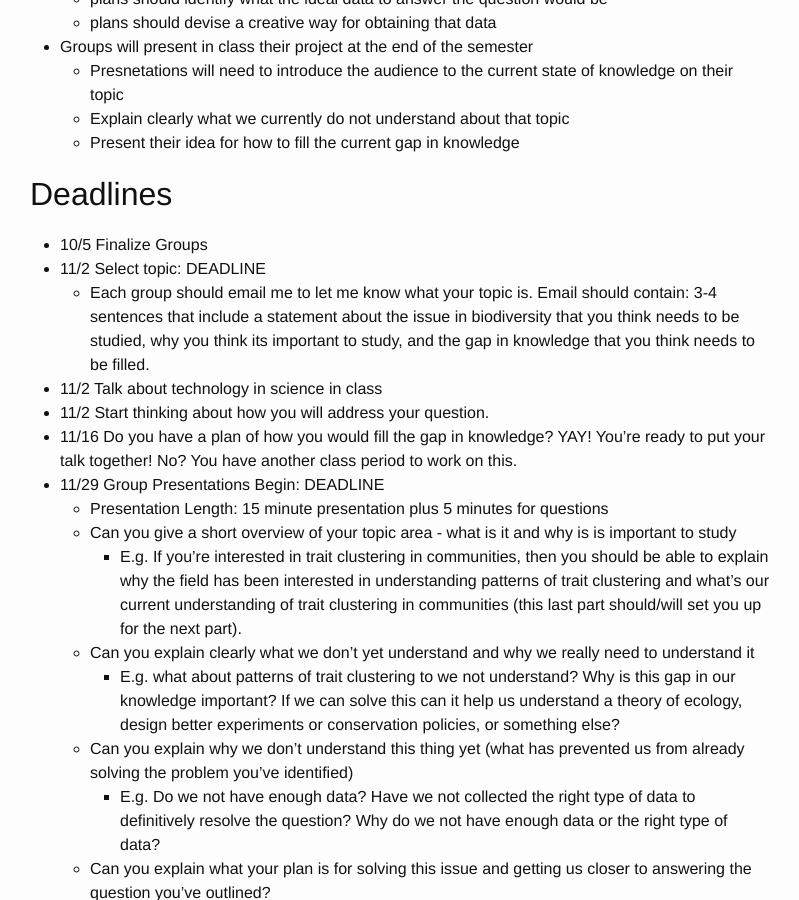
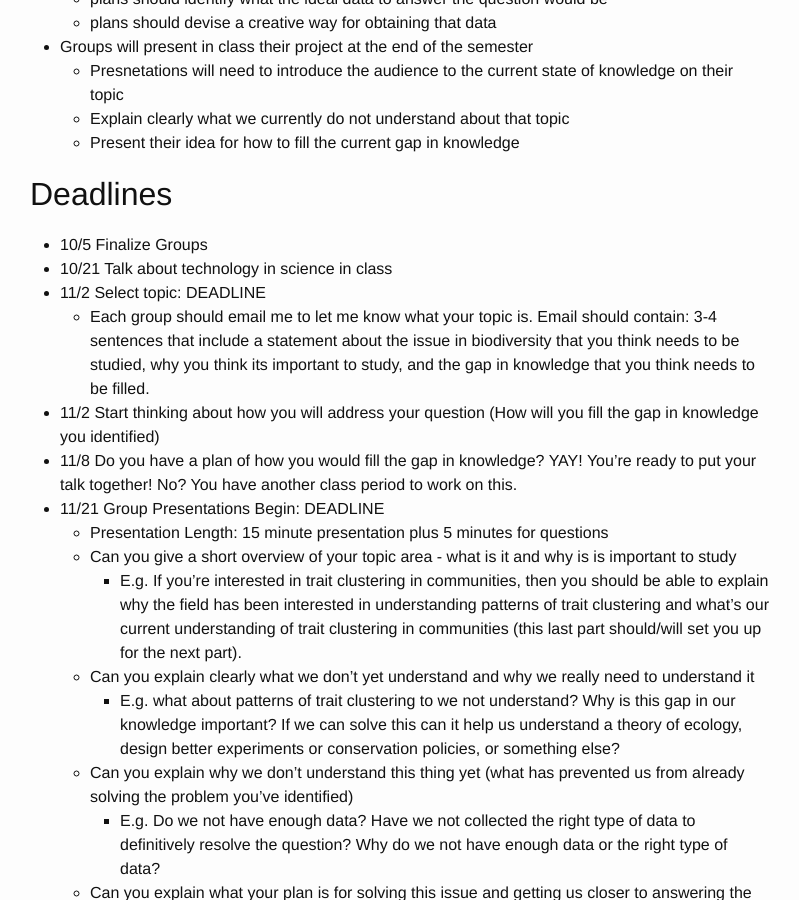
Before and after one commit to skmorgane/biodiversity-course, a Jekyll site: the page built from project.md, in a window 1280 px wide and 900 px high, scrolled down 935 px. Shown: the whole window, without its empty margins (240-1039 px from the left). Built offline with Jekyll 4.4.1, drawn with Linux system fonts in a browser that asks for light colours.

Commit message:
Fix deadline dates

```diff
--- a/project.md
+++ b/project.md
@@ -36,12 +36,12 @@ To work collaboratively on identifying a gap in our knowledge about biodiversity
 ## Deadlines
 
 * 10/5 Finalize Groups
+* 10/21 Talk about technology in science in class
 * 11/2 Select topic: DEADLINE
     * Each group should email me to let me know what your topic is. Email should contain: 3-4 sentences that include a statement about the issue in biodiversity that you think needs to be studied, why you think its important to study, and the gap in knowledge that you think needs to be filled.
-* 11/2 Talk about technology in science in class
-* 11/2 Start thinking about how you will address your question.
-* 11/16 Do you have a plan of how you would fill the gap in knowledge? YAY! You're ready to put your talk together! No? You have another class period to work on this.
-* 11/29 Group Presentations Begin: DEADLINE
+* 11/2 Start thinking about how you will address your question (How will you fill the gap in knowledge you identified)
+* 11/8 Do you have a plan of how you would fill the gap in knowledge? YAY! You're ready to put your talk together! No? You have another class period to work on this.
+* 11/21 Group Presentations Begin: DEADLINE
     * Presentation Length: 15 minute presentation plus 5 minutes for questions
     * Can you give a short overview of your topic area - what is it and why is is important to study
       - E.g. If you're interested in trait clustering in communities, then you should be able to explain why the field has been interested in understanding patterns of trait clustering and what's our current understanding of trait clustering in communities (this last part should/will set you up for the next part).
```
